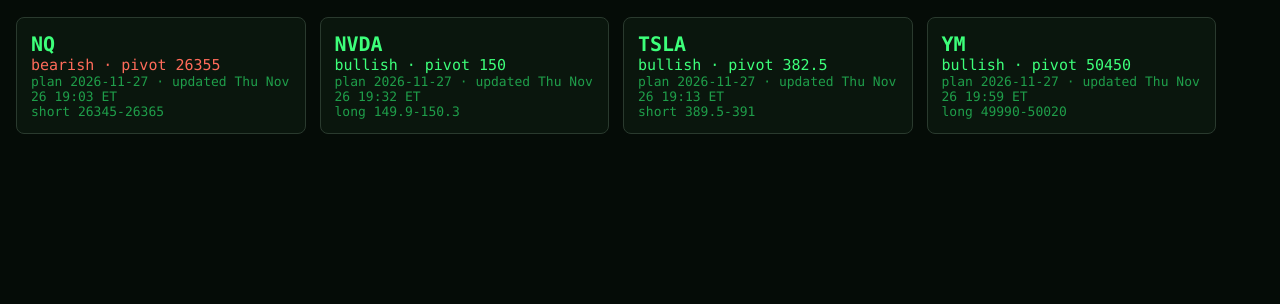
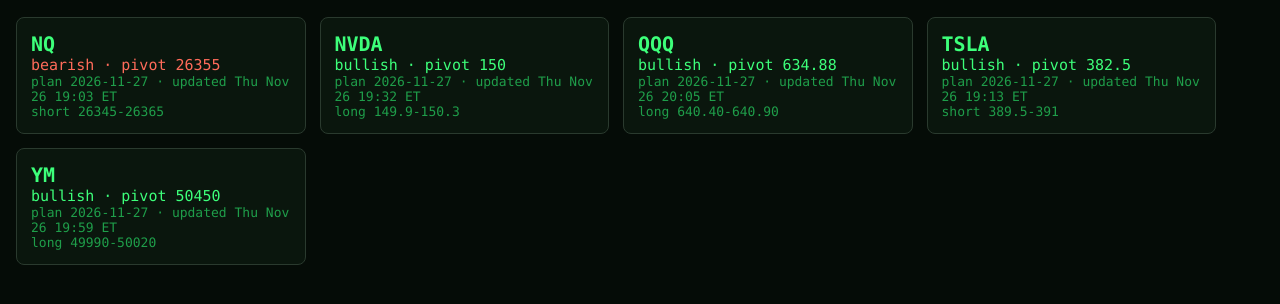
Before and after one commit to Lardvaark/vats-multi-playbook, a plain HTML site: page index.html in a window 1280 px wide. Shown: the part 116-420 px from the top of the page. Drawn offline with Linux system fonts and the light colour scheme.

Commit message:
landing page

```diff
--- a/index.html
+++ b/index.html
@@ -13,7 +13,10 @@ li{margin:6px 0}</style></head><body><h1>VATS2 playbooks</h1>
 <div class="dim">short 26345-26365</div></a><a class="card" href="NVDA/"><b>NVDA</b>
 <div class="bull">bullish · pivot 150</div>
 <div class="dim">plan 2026-11-27 · updated Thu Nov 26 19:32 ET</div>
-<div class="dim">long 149.9-150.3</div></a><a class="card" href="TSLA/"><b>TSLA</b>
+<div class="dim">long 149.9-150.3</div></a><a class="card" href="QQQ/"><b>QQQ</b>
+<div class="bull">bullish · pivot 634.88</div>
+<div class="dim">plan 2026-11-27 · updated Thu Nov 26 20:05 ET</div>
+<div class="dim">long 640.40-640.90</div></a><a class="card" href="TSLA/"><b>TSLA</b>
 <div class="bull">bullish · pivot 382.5</div>
 <div class="dim">plan 2026-11-27 · updated Thu Nov 26 19:13 ET</div>
 <div class="dim">short 389.5-391</div></a><a class="card" href="YM/"><b>YM</b>
```
